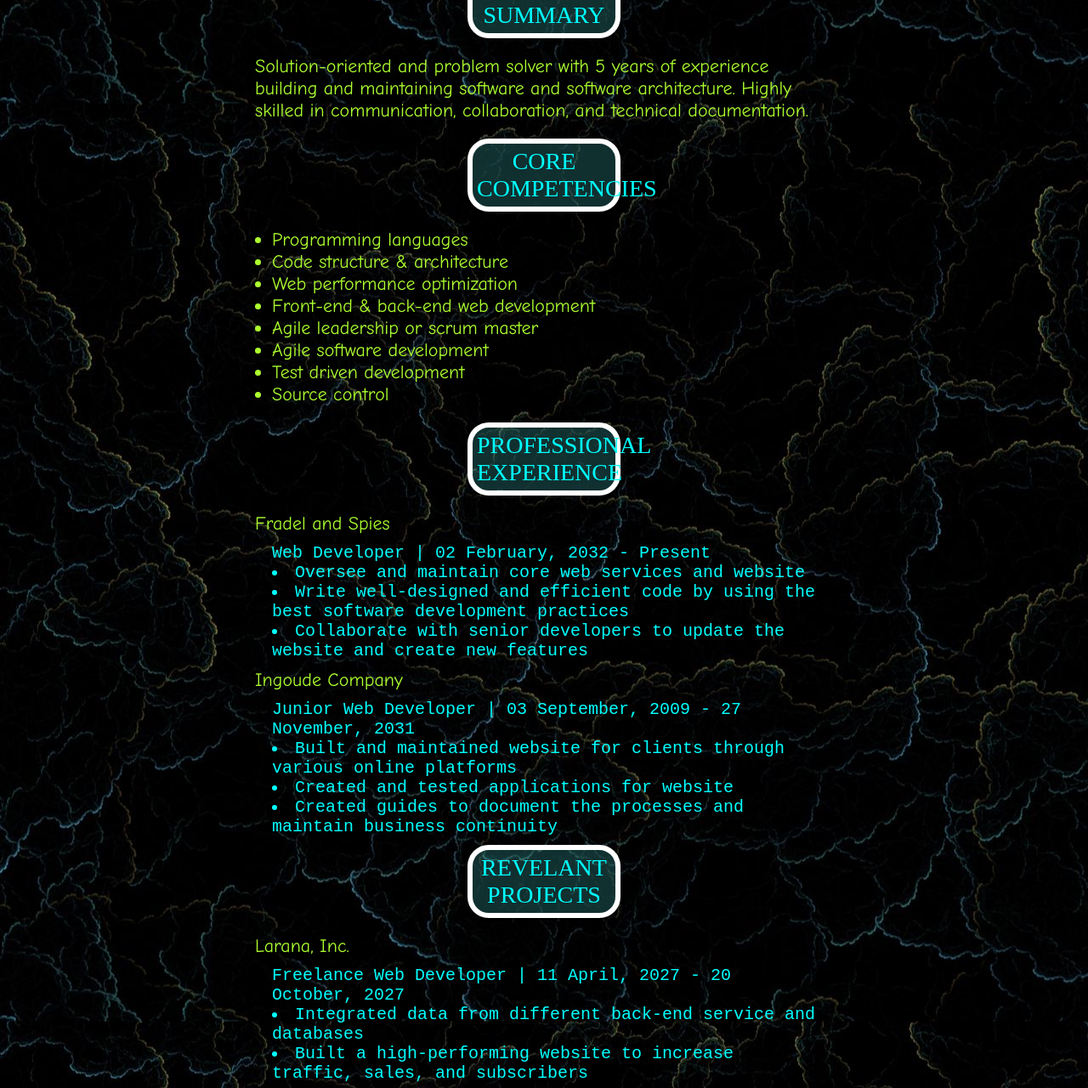
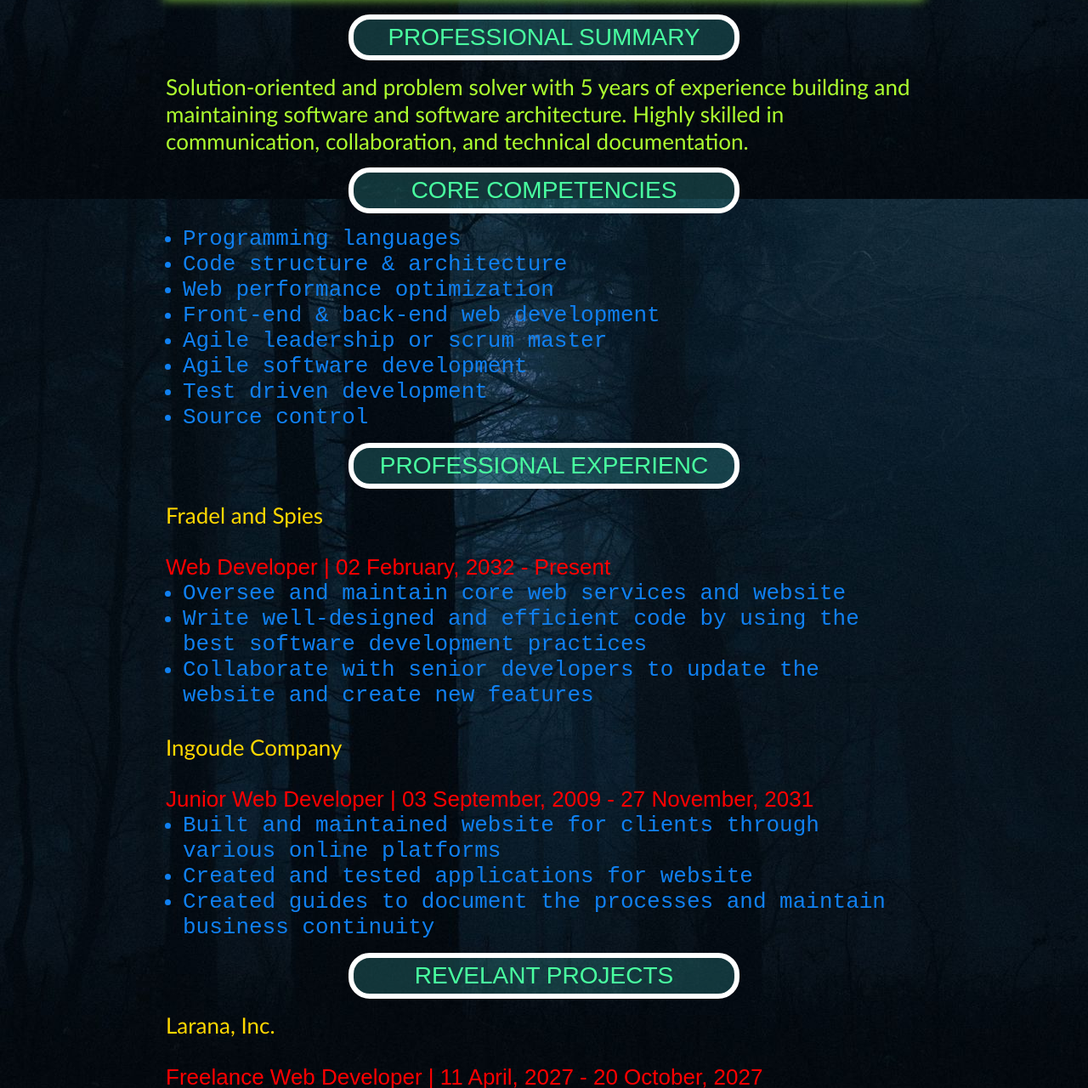
Before and after one commit to DarkCode13138/artem_project, a plain HTML site: page index.html in a window 1280 px wide. Shown: the part 261-1541 px from the top of the page at 85% size. Drawn offline with Linux system fonts and the light colour scheme.

Commit message:
rework mainpage

```diff
--- a/index.html
+++ b/index.html
@@ -4,100 +4,160 @@
 <head>
 	<title>My second page</title>
 	<meta charset="UTF-8">
-		<meta name="viewport" content="width=device-width, user-scalable=no, initial-scale=1.0, maximum-scale=1.0, minimum-scale=1.0">
-		<link rel="stylesheet" href="style/style.css">
+	<meta name="viewport"
+	      content="width=device-width, user-scalable=no, initial-scale=1.0, maximum-scale=1.0, minimum-scale=1.0">
+	<link rel="stylesheet" href="style-mainpage/body.css">
+	<link rel="stylesheet" href="style-mainpage/header.css">
+	<link rel="stylesheet" href="style-mainpage/section.css">
 </head>
 
-	<body class="page">
-		<header>
-			<div class="header">
-					f1rl4m0n | WEB DEVELOPER
+<body class="body">
+<header class="header">
+	<div class="container">
+		<div class="header-row header-row-1">
+			<h1 class="header-row-1__3d-effect">f1rl4m0n | WEB DEVELOPER</h1>
 		</div>
-			<div class="header">
+		<div class="header-row header-row-2">
 			Kostielna 23/6, 74-100 |
-					<a href="tel:+48695879368">+48695879368</a> |
-					<a href="mailto:f1rl4m0n@gmail.com">f1rl4m0n@gmail.com</a>
+			<a href="tel:+48695879368" class="header-link header-tel">+48695879368</a> |
+			<a href="mailto:f1rl4m0n@gmail.com" class="header-link header-email">f1rl4m0n@gmail.com</a>
+		</div>
+		<div class="header-row header-row-3">
+			<a href="form.html" class="header-link header-form">feedback</a>
+		</div>
 	</div>
 </header>
-		<section>
-			<div class="section">
+<section class="section">
+	<div class="container">
+		<div class="section-theme section-theme-PS">
 			professional summary
 		</div>
-			<div class="text">
+		<div class="section-theme_text section-theme-PS_text">
 			Solution-oriented and problem solver with 5 years of experience building and maintaining software
 			and software architecture. Highly skilled in communication, collaboration, and technical documentation.
 		</div>
+	</div>
 </section>
-		<section>
-			<div class="section">
+<section class="section">
+	<div class="container">
+		<div class="section-theme section-CC-theme">
 			core competencies
 		</div>
-			<div class="text" style="padding: 10px 320px">
-				<ul>
-					<li>Programming languages</li>
-					<li>Code structure & architecture</li>
-					<li>Web performance optimization</li>
-					<li>Front-end & back-end web development</li>
-					<li>Agile leadership or scrum master</li>
-					<li>Agile software development</li>
-					<li>Test driven development</li>
-					<li>Source control</li>
+		<div class="section-theme_text section-theme-CC_text">
+			<ul class="section-theme_list section-theme-CC_list">
+				<li class="section-theme_list__item section-theme-CC_list__item-1">Programming languages</li>
+				<li class="section-theme_list__item section-theme-CC_list__item-2">Code structure & architecture</li>
+				<li class="section-theme_list__item section-theme-CC_list__item-3">Web performance optimization</li>
+				<li class="section-theme_list__item section-theme-CC_list__item-4">Front-end & back-end web
+					development
+				</li>
+				<li class="section-theme_list__item section-theme-CC_list__item-5">Agile leadership or scrum master</li>
+				<li class="section-theme_list__item section-theme-CC_list__item-6">Agile software development</li>
+				<li class="section-theme_list__item section-theme-CC_list__item-7">Test driven development</li>
+				<li class="section-theme_list__item section-theme-CC_list__item-8">Source control</li>
 			</ul>
 		</div>
+	</div>
 </section>
-		<section>
-			<div class="section">
-				professional experience
-			</div>
-			<div class="text">
+<section class="section">
+	<div class="container">
+		<div class="section-theme section-theme-PE">professional experienc</div>
+		<div class="section-subtopic section-theme_text section-subtopic-PE-FaS">
 			Fradel and Spies
 		</div>
-			<div class="experience">
-				<ul>Web Developer | 02 February, 2032 - Present</ul>
-					<li>Oversee and maintain core web services and website</li>
-					<li>Write well-designed and efficient code by using the best software development practices</li>
-					<li>Collaborate with senior developers to update the website and create new features</li>
+		<div class="section-theme_text section-subtopic_text section-subtopic-PE-FaS_text">
+			<ul class="section-theme_list section-subtopic_list section-subtopic-PE-FaS_list">Web Developer | 02
+				February, 2032 - Present
+				<li class="section-theme_list__item section-subtopic_list__item section-subtopic-PE-FaS_list__item-1">
+					Oversee and maintain core web services and
+					website
+				</li>
+				<li class="section-theme_list__item section-subtopic_list__item section-subtopic-PE-FaS_list__item-2">
+					Write well-designed and efficient code by using the
+					best software development practices
+				</li>
+				<li class="section-theme_list__item section-subtopic_list__item section-subtopic-PE-FaS_list__item-3">
+					Collaborate with senior developers to update the
+					website and create new features
+				</li>
+			</ul>
 		</div>
-			<div class="text">
+		<div class="section-subtopic section-theme_text section-subtopic-PE-IC">
 			Ingoude Company
 		</div>
-			<div class="experience">
-				<ul>Junior Web Developer | 03 September, 2009 - 27 November, 2031</ul>
-					<li>Built and maintained website for clients through various online platforms</li>
-					<li>Created and tested applications for website</li>
-					<li>Created guides to document the processes and maintain business continuity</li>
+		<div class="section-theme_text section-subtopic_text section-subtopic-PE-IC_text">
+			<ul class="section-theme_list section-subtopic_list section-subtopic-PE-IC_list">Junior Web Developer |
+				03 September, 2009 - 27 November,
+				2031
+				<li class="section-theme_list__item section-subtopic_list__item section-subtopic-PE-IC_list__item-1">
+					Built and maintained website for clients through
+					various online platforms
+				</li>
+				<li class="section-theme_list__item section-subtopic_list__item section-subtopic-PE-IC_list__item-2">
+					Created and tested applications for website
+				</li>
+				<li class="section-theme_list__item section-subtopic_list__item section-subtopic-PE-IC_list__item-3">
+					Created guides to document the processes and
+					maintain business continuity
+				</li>
+			</ul>
+		</div>
 	</div>
 </section>
-		<section>
-			<div class="section">
+<section class="section">
+	<div class="container">
+		<div class="section-theme section-theme-RP">
 			revelant projects
 		</div>
-			<div class="text">
+		<div class="section-subtopic section-theme_text section-subtopic-RP-LI">
 			Larana, Inc.
 		</div>
-			<div class="experience">
-				<ul>Freelance Web Developer | 11 April, 2027 - 20 October, 2027</ul>
-					<li>Integrated data from different back-end service and databases</li>
-					<li>Built a high-performing website to increase traffic, sales, and subscribers</li>
+		<div class="section-theme_text section-subtopic_text section-subtopic-RP-LI_text">
+			<ul class="section-theme_list section-subtopic_list section-subtopic-RP-LI_list">Freelance Web Developer
+				| 11 April, 2027 - 20 October,
+				2027
+				<li class="section-theme_list__item section-subtopic_list__item section-subtopic-RP-LI_list__item-1">
+					Integrated data from different back-end service and
+					databases
+				</li>
+				<li class="section-theme_list__item section-subtopic_list__item section-subtopic-RP-LI_list__item-2">
+					Built a high-performing website to increase traffic,
+					sales, and subscribers
+				</li>
+			</ul>
 		</div>
-			<div class="text">
+		<div class="section-subtopic section-theme_text section-subtopic-RP-LC ">
 			Liceria & Co.
 		</div>
-			<div class="experience">
-				<ul>Freelance Web Developer | 04 March, 2026 - 29 September, 2026</ul>
-					<li>Executed assignments with the use of web applications and programming languages</li>
-					<li>Created a membership site to create, manage subscriptions, and sell digital products</li>
+		<div class="section-theme_text section-subtopic_text section-subtopic-RP-LC_text">
+			<ul class="section-theme_list section-subtopic_list section-subtopic-RP-LC_list">Freelance Web Developer
+				| 04 March, 2026 - 29 September,
+				2026
+				<li class="section-theme_list__item section-subtopic_list__item section-subtopic-RP-LC_list__item-1">
+					Executed assignments with the use of web
+					applications and programming languages
+				</li>
+				<li class="section-theme_list__item section-subtopic_list__item section-subtopic-RP-LC_list__item-2">
+					Created a membership site to create, manage
+					subscriptions, and sell digital products
+				</li>
+			</ul>
+		</div>
 	</div>
 </section>
-		<section>
-			<div class="section">
+<section class="section">
+	<div class="container">
+		<div class="section-theme section-theme-E">
 			education
 		</div>
-			<div class="text" style="padding: 0px 320px 0px 320px">
-				<div class="university" style="font-weight: bolder;">
+		<div class="section-theme_text section-theme-E_text">
+			<div class="section-theme_row section-theme-E_text__row-1">
 				2025 - 2029 | Really Great University
 			</div>
-				<p>Bachelor of Computer Science - Software Engineering</p>
+			<div class="ection-theme_row section-theme-E_text__row-2">
+				Bachelor of Computer Science - Software Engineering
+			</div>
+		</div>
 	</div>
 </section>
 </body>
--- /dev/null
+++ b/style-mainpage/body.css
@@ -0,0 +1,22 @@
+:root {
+	--color-lightgreen: #49FFA0;
+}
+
+* {
+	margin: 0;
+	padding: 0;
+	box-sizing: border-box;
+}
+
+.container {
+	max-width: 1000px;
+	padding: 0 40px;
+	margin: 0 auto;
+}
+
+.body {
+	background-image: url("../image/background-main.jpg");
+	background-position: center;
+	background-attachment: fixed;
+	color: var(--color-lightgreen);
+}
--- /dev/null
+++ b/style-mainpage/header.css
@@ -0,0 +1,65 @@
+:root {
+	--color-lightgreen: #49FFA0;
+	--color-red: #FF0000;
+	--color-blue: rgba(55, 55, 255, 0.3);
+	--color-lightyellow: rgba(166, 251, 80, 0.72);
+	--color-lightblue: #598ae8;
+	--color-pink: #ff00e0;
+	--color-black: #000000;
+}
+
+* {
+	margin: 0;
+	padding: 0;
+	box-sizing: border-box;
+}
+
+.container {
+	max-width: 1000px;
+	padding: 0 40px;
+	margin: 0 auto;
+}
+
+.header {
+	text-align: center;
+	font-family: "Comic Sans MS", sans-serif;
+	font-size: 28px;
+	padding: 10px 10px;
+	color: var(--color-lightgreen);
+}
+
+.header-row {
+	box-shadow:0px 0px 11px 3px var(--color-lightyellow)inset,
+	0px 0px 11px 3px var(--color-lightyellow);
+	margin: 10px 15px;
+	padding: 15px;
+	background: var(--color-blue);
+}
+
+.header-row-1__3d-effect {
+	text-shadow: 2px 2px var(--color-red), 3px 3px var(--color-lightgreen);
+}
+
+.header-link {
+	color: var(--color-lightblue);
+	font-style: oblique;
+	text-decoration: none;
+}
+
+.header-link:hover {
+	color: var(--color-pink);
+	font-style: oblique;
+	text-decoration: none;
+	text-shadow: 1px 1px var(--color-greenyellow);
+}
+
+.header-link:active {
+	color: var(--color-black);
+	font-style: oblique;
+	text-decoration: none;
+	text-shadow: 1px 1px var(--color-pink);
+}
+
+.header-form {
+	text-transform: uppercase;
+}
--- /dev/null
+++ b/style-mainpage/section.css
@@ -0,0 +1,55 @@
+:root {
+	--color-cyan: rgba(55, 155, 155, 0.3);
+	--color-white: #FFFFFF;
+	--color-greenyellow: #adff2f;
+	--color-gold: #ffd700;
+	--color-dodgerblue: #1080f1;
+	--color-red: #FF0000;
+}
+
+* {
+	margin: 0;
+	padding: 0;
+	box-sizing: border-box;
+}
+
+.container {
+	max-width: 1000px;
+	padding: 0 40px;
+	margin: 0 auto;
+}
+
+.section-theme {
+	text-align: center;
+	text-transform: uppercase;
+	border: 6px var(--color-white) solid;
+	border-radius: 25px;
+	max-width: 50%;
+	background: var(--color-cyan);
+	font-family: "Algerian", sans-serif;
+	font-size: 28px;
+	padding: 5px;
+	margin: 0px auto;
+}
+
+.section-theme_text {
+	font-size: 26px;
+	font-family: Calibri, sans-serif;
+	padding: 15px;
+	color: var(--color-greenyellow);
+}
+
+.section-subtopic {
+	color: var(--color-gold);
+}
+
+.section-subtopic_list {
+	font-family: "Bradley Hand ITC", sans-serif;
+	color: var(--color-red);
+}
+
+.section-theme_list__item {
+	font-family: "Courier New", sans-serif;
+	color: var(--color-dodgerblue);
+	margin: 0px 20px;
+}
--- a/style/style.css
+++ b/style-mainpage/style.css
@@ -54,3 +54,7 @@ body {
 	font-size: 20px;
 	font-family: "Courier New";
 }
+
+.section-theme_list {
+	font-family: "Courier New", sans-serif;
+}
```
Also changed, not shown: form.html (added, +10 -0 lines), image/background-form.jpg (added), image/background-main.jpg (added). Lines whose indentation alone changed are shown as unchanged.
